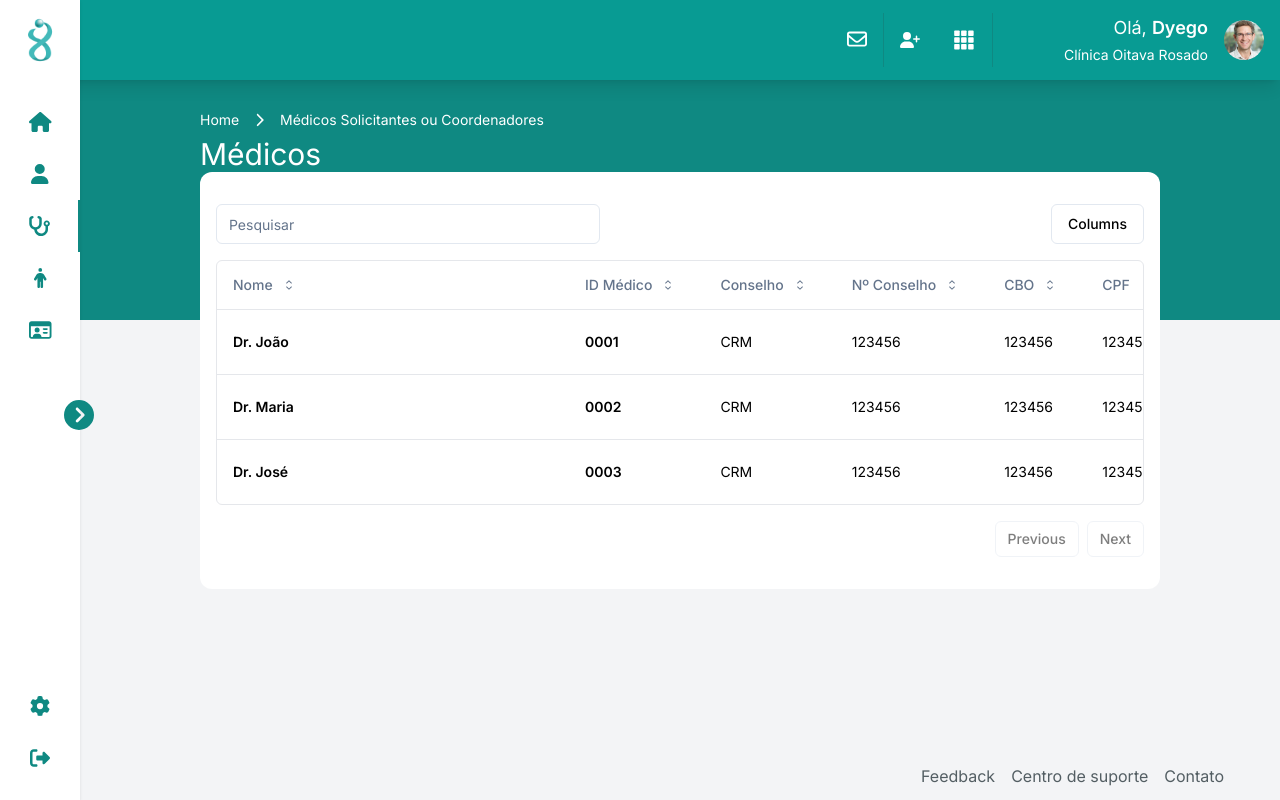
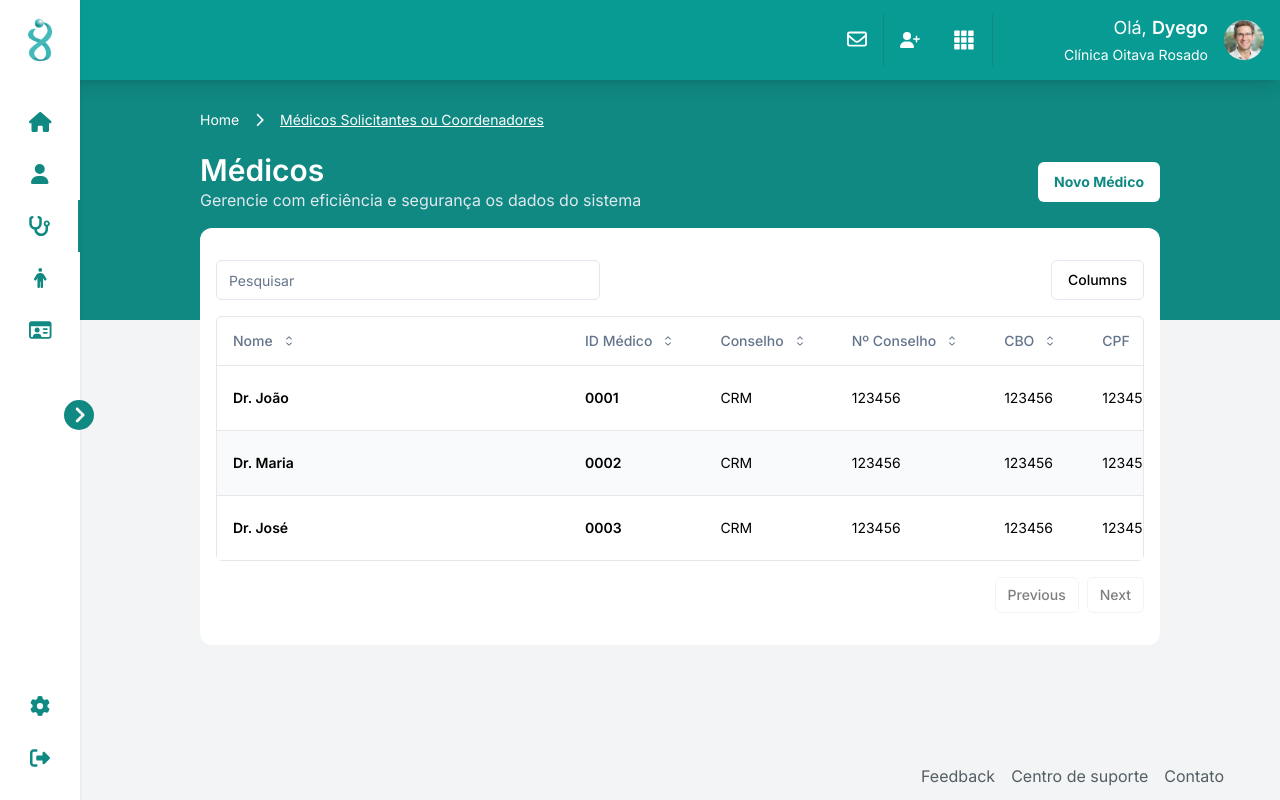
Before and after one commit to vynijales/OitavaRosado-frontend, a Next.js app: page /doctors in a window 1280 px wide. Built offline with nearby package versions, Linux system fonts and the light colour scheme.

Commit message:
style: melhorar ux

```diff
--- a/src/app/(admin)/(meaningful)/doctors/page.tsx
+++ b/src/app/(admin)/(meaningful)/doctors/page.tsx
@@ -3,6 +3,7 @@ import DataTable from "@/components/ui/DataTable";
 import { Doctor } from "@/types/doctor";
 
 import { columns } from "./DataTableDoctors";
+import { Button } from "@/components/ui/button";
 
 
 // This is some fake data to show in the table.
@@ -67,7 +68,16 @@ export default function Page() {
         <>
             <Breadcrumbs items={items} />
             <div>
-                <h1 className="text-3xl text-white">Médicos</h1>
+                <div className="flex justify-between items-center">
+                    <div
+                        id="text-header"
+                        className="text-white py-4">
+                        <h1 className="text-3xl font-semibold">Médicos</h1>
+                        <h2 className="text-slate-200">Gerencie com eficiência e segurança os dados do sistema</h2>
+                    </div>
+                    <Button className="bg-white hover:bg-white font-bold text-primary hover:text-primary hover:opacity-90">Novo Médico</Button>
+
+                </div>
                 <DataTable columns={columns} data={data} />
             </div>
         </>
--- a/src/components/layout/Breadcrumbs.tsx
+++ b/src/components/layout/Breadcrumbs.tsx
@@ -12,7 +12,9 @@ const Breadcrumbs: React.FC<BreadcrumbsProps> = ({ items }) => {
     <div id="breadcrumbs" className="w-full h-4 flex justify-start items-center gap-4 py-4">
       {items.map((item, index) => (
         <React.Fragment key={index}>
-          <Link href={item.link} className="text-sm text-white">
+          <Link
+            href={item.link}
+            className={`text-sm text-white ${index === items.length - 1 ? 'underline' : ''}`}>
             {item.text}
           </Link>
           {index < items.length - 1 && (
--- a/src/components/ui/DataTable.tsx
+++ b/src/components/ui/DataTable.tsx
@@ -133,10 +133,11 @@ export default function DataTable<TData, TValue>({
           </TableHeader>
           <TableBody>
             {table.getRowModel().rows?.length ? (
-              table.getRowModel().rows.map((row) => (
+              table.getRowModel().rows.map((row, index) => (
                 <TableRow
                   key={row.id}
                   data-state={row.getIsSelected() && "selected"}
+                  className={index % 2 === 0 ? "bg-[#FFF]" : "bg-[#F9FAFB]"}
                 >
                   {row.getVisibleCells().map((cell) => (
                     <TableCell key={cell.id}>
```
